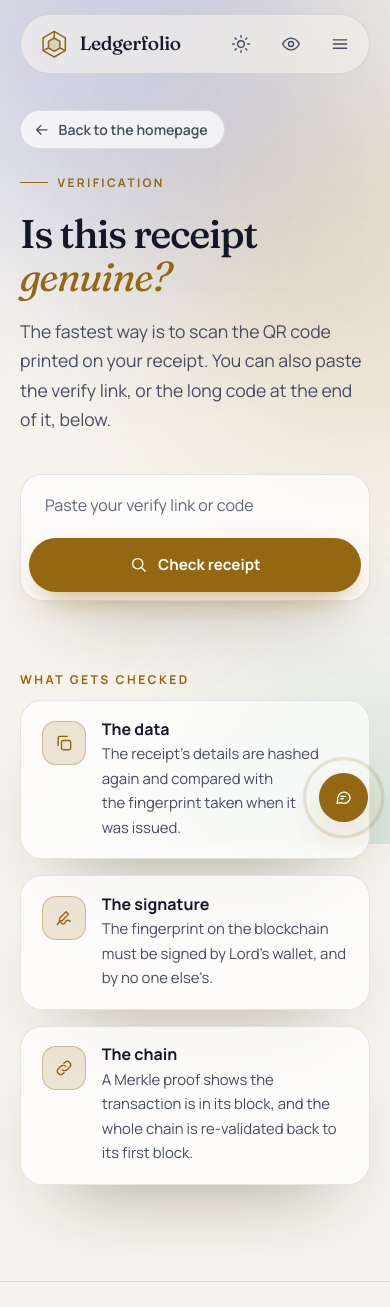
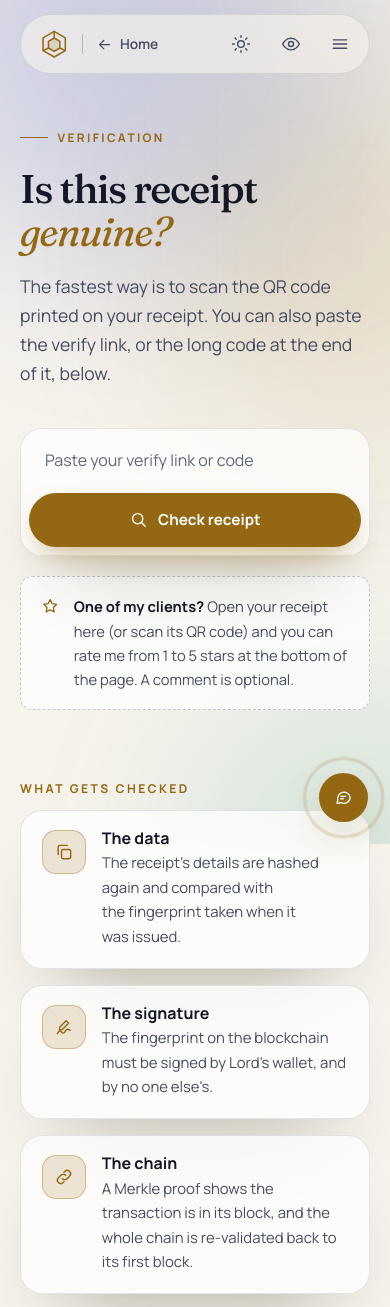
Before and after one commit to lord2703/ledgerfolio, a Django app: page /verify/ in a window 390 px wide. Shown: the top 1307 px of the page. Run offline with Django 5.2, Linux system fonts and the light colour scheme; some libraries are stand-ins or nearby versions.

Commit message:
initial commit

```diff
--- a/showcase/forms.py
+++ b/showcase/forms.py
@@ -48,9 +48,9 @@ class ReviewForm(forms.Form):
         error_messages={"required": "Choose from 1 to 5 stars."},
     )
     comment = forms.CharField(
-        label="Your review", min_length=10, max_length=1000,
+        label="Your comment", max_length=1000, required=False,
         help_text="How was working with me, and what does the system do for you?",
-        widget=forms.Textarea(attrs={"rows": 5}),
+        widget=forms.Textarea(attrs={"rows": 4}),
     )
     display_name = forms.CharField(
         label="Name to show", max_length=80, required=False,
--- a/static/css/site.css
+++ b/static/css/site.css
@@ -771,18 +771,19 @@ canvas.is-ready ~ .stage-fallback { opacity: 0; }
 
 /* ---------- 17b. Back link, forms, reviews --------------------------------- */
 
-.back-bar { padding-top: 0.35rem; }
-.back-home {
-  display: inline-flex; align-items: center; gap: 0.5rem; padding: 0.45rem 1rem 0.45rem 0.75rem;
-  border: 1px solid var(--line); border-radius: 999px; background: var(--surface);
-  font-size: 0.88rem; font-weight: 600; color: var(--text-2);
-  backdrop-filter: blur(var(--blur)); -webkit-backdrop-filter: blur(var(--blur));
-  transition: color 0.25s var(--ease), border-color 0.25s var(--ease), background-color 0.25s var(--ease);
+/* Back arrow and label beside the logo, on every page but the homepage */
+.brand--with-back { margin-right: 0; }
+.nav__back {
+  display: inline-flex; align-items: center; gap: 0.4rem; margin-right: auto;
+  padding: 0.45rem 0.85rem 0.45rem 0.3rem; border-radius: 999px; white-space: nowrap;
+  font-size: 0.86rem; font-weight: 600; color: var(--text-2);
+  transition: color 0.25s var(--ease), background-color 0.25s var(--ease);
 }
-.back-home .icon { transition: transform 0.35s var(--ease); }
-.back-home:hover { color: var(--text); border-color: var(--accent); background: var(--surface-2); }
-.back-home:hover .icon { transform: translateX(-3px); }
-:root[data-contrast="high"] main a.back-home { text-decoration: none; border-width: 2px; }
+.nav__back::before { content: ""; width: 1px; height: 1.25rem; margin-right: 0.45rem; background: var(--line-strong); }
+.nav__back .icon { transition: transform 0.35s var(--ease); }
+.nav__back:hover { color: var(--text); background: var(--surface-2); }
+.nav__back:hover .icon { transform: translateX(-3px); }
+.nav__back-short { display: none; }
 
 /* Forms (message form, review form) */
 .form { display: grid; gap: 1.25rem; }
@@ -850,6 +851,7 @@ canvas.is-ready ~ .stage-fallback { opacity: 0; }
 .review__quote { width: 1.9rem; height: 1.9rem; color: var(--accent); opacity: 0.35; fill: currentColor; stroke: none; }
 .review__text { margin: 0; font-family: var(--font-display); font-size: 1.12rem; line-height: 1.5; color: var(--text);
   white-space: pre-line; overflow-wrap: anywhere; }
+.review__plain { color: var(--text-2); font-size: 0.95rem; }
 .review__by { display: flex; flex-wrap: wrap; align-items: center; gap: 0.4rem 0.8rem; font-size: 0.86rem; color: var(--text-2); }
 .review__name { font-weight: 700; color: var(--text); }
 .review__verified { display: inline-flex; align-items: center; gap: 0.3rem; font-weight: 600; }
@@ -984,6 +986,21 @@ html:not(.js) .reveal { opacity: 1; transform: none; }
   .a11y { right: 1rem; }
 }
 
+/* The back label beside the logo shortens as the top bar gets tighter: the full
+   sentence on wide screens, "Home" below that, and on small screens the logo
+   keeps its mark but drops its wordmark to make room. */
+@media (max-width: 1080px) {
+  .nav__back-long { display: none; }
+  .nav__back-short { display: inline; }
+}
+@media (max-width: 860px) {
+  .brand--with-back span { display: none; }
+  .nav__back { padding-right: 0.6rem; }
+}
+@media (max-width: 340px) {
+  .nav__back-short { display: none; }
+}
+
 /* Narrow tablets: "Verify a receipt" becomes "Verify" so the top bar stays on one line. */
 @media (min-width: 721px) and (max-width: 940px) {
   .nav__more { display: none; }
--- a/templates/404.html
+++ b/templates/404.html
@@ -2,7 +2,6 @@
 
 {% block title %}Page not found &middot; {{ site_name }}{% endblock %}
 {% block robots %}<meta name="robots" content="noindex">{% endblock %}
-{% block back %}{% endblock %}
 
 {% block content %}
 <div class="container container--narrow">
--- a/templates/base.html
+++ b/templates/base.html
@@ -45,7 +45,7 @@
   <header class="site-header">
     <div class="container">
       <nav class="nav" aria-label="Main">
-        <a class="brand" href="{% url 'showcase:home' %}" aria-label="{{ site_name }} home">
+        <a class="brand{% if page != 'home' %} brand--with-back{% endif %}" href="{% url 'showcase:home' %}" aria-label="{{ site_name }} home">
           <svg class="brand__mark" viewBox="0 0 32 32" fill="none" stroke="currentColor" stroke-width="1.6" stroke-linejoin="round" aria-hidden="true">
             <path d="M16 2.5 27.7 9.25v13.5L16 29.5 4.3 22.75V9.25z"/>
             <path d="M16 9.5 22 13v7l-6 3.5L10 20v-7z" fill="currentColor" fill-opacity=".18"/>
@@ -53,6 +53,14 @@
           </svg>
           <span>{{ site_name }}</span>
         </a>
+        {% if page != 'home' %}
+          {# Beside the logo on every page but the homepage. The label shortens to "Home" on narrow screens. #}
+          <a class="nav__back" href="{% url 'showcase:home' %}" aria-label="Back to the homepage">
+            <svg class="icon" viewBox="0 0 24 24" aria-hidden="true"><use href="#i-arrow-left"/></svg>
+            <span class="nav__back-long">Back to the homepage</span>
+            <span class="nav__back-short">Home</span>
+          </a>
+        {% endif %}
 
         <div class="nav__links" id="nav-links">
           <a class="nav__link" href="{% url 'showcase:system_list' %}" {% if page == 'system_list' or page == 'system_detail' %}aria-current="page"{% endif %}>Systems</a>
@@ -82,7 +90,6 @@
   {% include "showcase/_a11y_panel.html" %}
 
   <main id="main">
-    {% block back %}{% include "showcase/_back.html" %}{% endblock %}
     {% block content %}{% endblock %}
   </main>
 
--- a/templates/showcase/_back.html
+++ /dev/null
@@ -1,7 +0,0 @@
-{# "Back to the homepage" link at the top of every page except the homepage. #}
-<div class="container{% if narrow %} container--narrow{% endif %} back-bar">
-  <a class="back-home" href="{% url 'showcase:home' %}">
-    <svg class="icon" viewBox="0 0 24 24" aria-hidden="true"><use href="#i-arrow-left"/></svg>
-    Back to the homepage
-  </a>
-</div>
--- a/templates/showcase/contact.html
+++ b/templates/showcase/contact.html
@@ -2,7 +2,6 @@
 
 {% block title %}{% if sent %}Message sent{% else %}Send me a message{% endif %} &middot; {{ site_name }}{% endblock %}
 {% block description %}Tell {{ owner_name }} about the system you need. Your message goes straight to {{ owner_name }}.{% endblock %}
-{% block back %}{% include "showcase/_back.html" with narrow=True %}{% endblock %}
 
 {% block content %}
 <div class="container container--narrow">
--- a/templates/showcase/home.html
+++ b/templates/showcase/home.html
@@ -1,6 +1,4 @@
 {% extends "base.html" %}
-
-{% block back %}{% endblock %}
 
 {% block content %}
 <div class="container">
--- a/templates/showcase/verify_lookup.html
+++ b/templates/showcase/verify_lookup.html
@@ -2,7 +2,6 @@
 
 {% block title %}Verify a receipt &middot; {{ site_name }}{% endblock %}
 {% block description %}Check that a receipt from {{ owner_name }} is genuine and unchanged.{% endblock %}
-{% block back %}{% include "showcase/_back.html" with narrow=True %}{% endblock %}
 
 {% block content %}
 <div class="container container--narrow">
@@ -32,6 +31,12 @@
     </p>
   {% endif %}
 
+  <p class="note reveal" style="margin-top:1.25rem">
+    <svg class="icon" viewBox="0 0 24 24" aria-hidden="true"><use href="#i-star"/></svg>
+    <span><strong>One of my clients?</strong> Open your receipt here (or scan its QR code) and you can rate me
+      from 1 to 5 stars at the bottom of the page. A comment is optional.</span>
+  </p>
+
   <section class="section--tight" aria-labelledby="how-title">
     <h2 class="block-title" id="how-title" style="margin-top:2.5rem">What gets checked</h2>
     <div class="proof-list">
--- a/tracker/admin.py
+++ b/tracker/admin.py
@@ -625,7 +625,7 @@ class ReviewAdmin(TrackerAdminMixin, admin.ModelAdmin):
     @admin.display(description="Review", ordering="rating")
     def review(self, obj):
         return format_html('<span class="lf-review">{}<span>{}</span></span>',
-                           stars(obj.rating), shorten(obj.comment, 90))
+                           stars(obj.rating), shorten(obj.comment, 90) or "Stars only, no comment")
 
     @admin.display(description="Rating")
     def rating_stars(self, obj):
--- a/tracker/models.py
+++ b/tracker/models.py
@@ -360,7 +360,7 @@ class Review(models.Model):
     rating = models.PositiveSmallIntegerField(
         validators=[MinValueValidator(1), MaxValueValidator(5)], help_text="1 to 5 stars"
     )
-    comment = models.TextField(max_length=1000)
+    comment = models.TextField(max_length=1000, blank=True, help_text="Optional")
     display_name = models.CharField(
         max_length=80, blank=True,
         help_text="Shown with the review. Left empty, the review says \"Verified client\".",
@@ -375,7 +375,8 @@ class Review(models.Model):
         ordering = ["-updated_at"]
 
     def __str__(self):
-        return f"{self.rating}★ for {self.project}: {shorten(self.comment, 40)}"
+        text = f"{self.rating}★ for {self.project}"
+        return f"{text}: {shorten(self.comment, 40)}" if self.comment else text
 
 
 class UnansweredQuestion(models.Model):
```
Also changed, not shown: showcase/tests.py (+23 -8 lines), templates/showcase/_review.html (+7 -3 lines), templates/showcase/verify.html (+11 -8 lines), README.md, tracker/migrations/0004_review_comment_optional.py (added), 1 other file.
